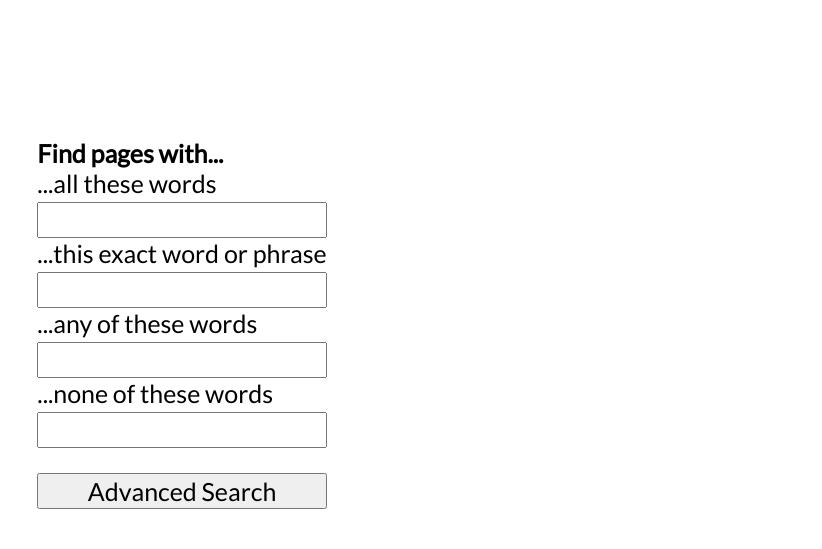
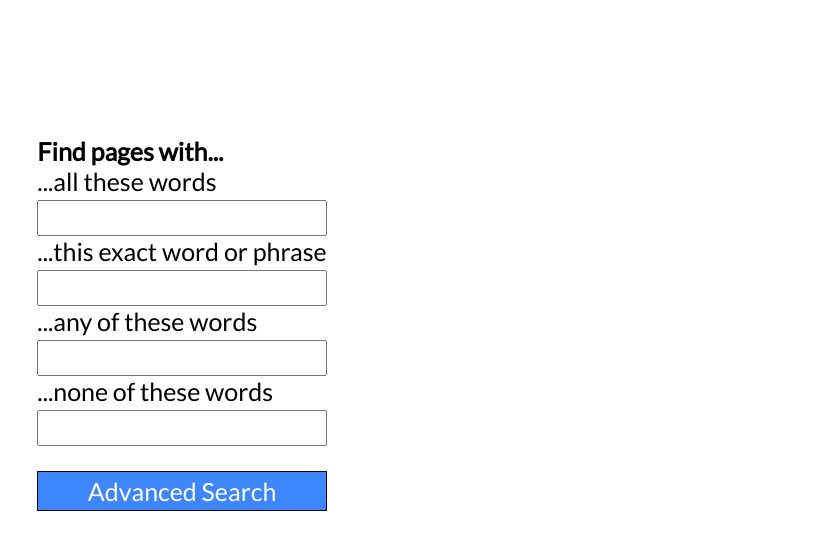
Before and after one commit to SebastianNowak01/cs50w-project0, a plain HTML site: page advanced.html in a window 1280 px wide. Shown: the part 77-626 px from the top of the page, without its empty margins (458-1280 px from the left). Drawn offline with Linux system fonts and the light colour scheme.

Commit message:
changing lucky to class and styling advanced form submit button

```diff
--- a/advanced.html
+++ b/advanced.html
@@ -23,7 +23,7 @@
                     <input type="text" id="any">
                     <label for="none">...none of these words</label>
                     <input type="text" id="none">
-                    <button type="submit">Advanced Search</button>
+                    <button type="submit" class="blue-white">Advanced Search</button>
                 </form>
             </div>
         </div>
--- a/styles.css
+++ b/styles.css
@@ -40,7 +40,7 @@ form>input {
 
 }
 
-#lucky {
+.blue-white {
     background-color: #3d86fc;
     color: white;
     padding: 0.2rem;
@@ -48,7 +48,7 @@ form>input {
     transition: background-color 0.1s ease-in-out;
 }
 
-#lucky:hover {
+.blue-white:hover {
     background-color: #2d6ccf;
     transition: background-color 0.1s ease-in-out;
 }
```
Also changed, not shown: index.html (+1 -1 lines).
